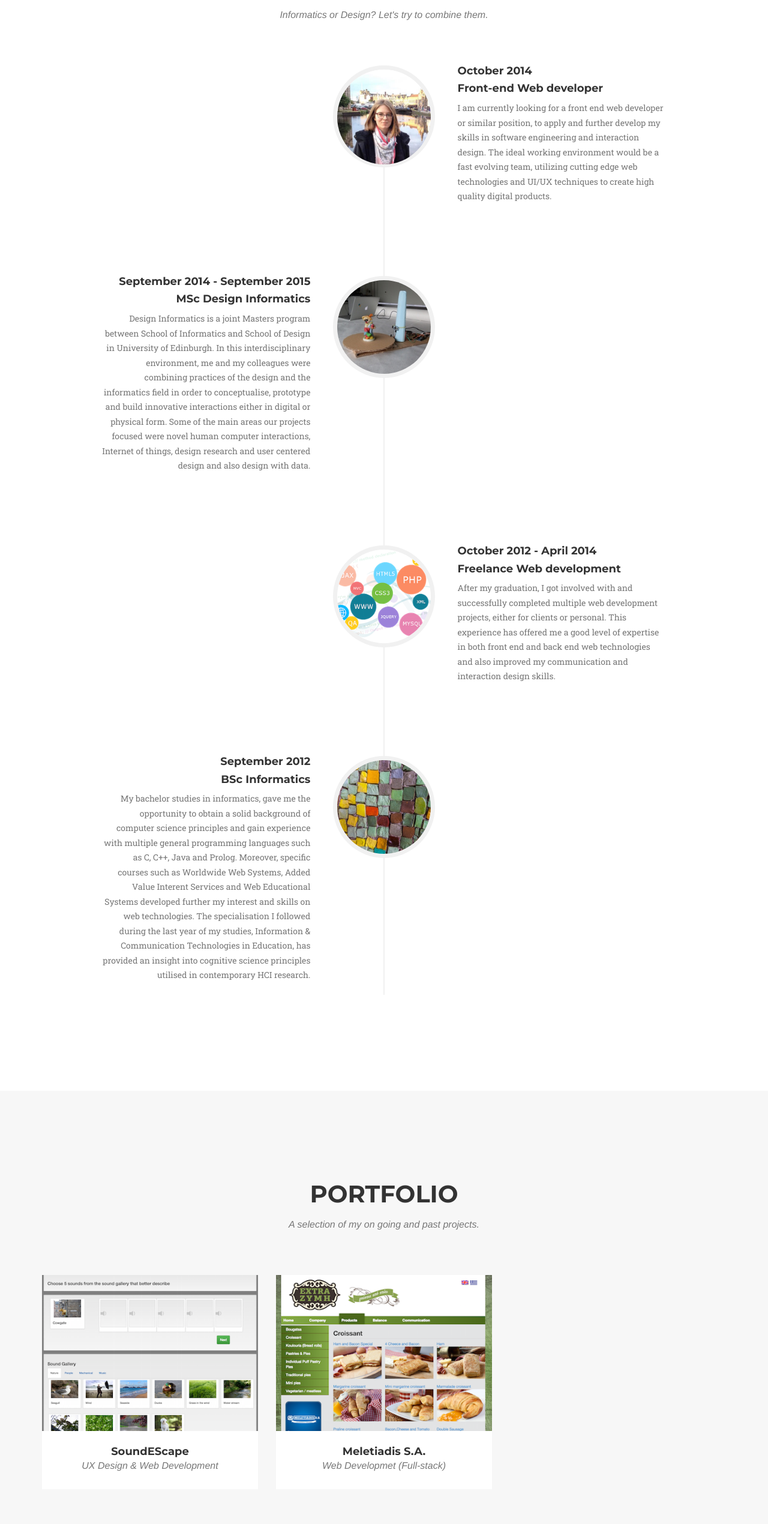
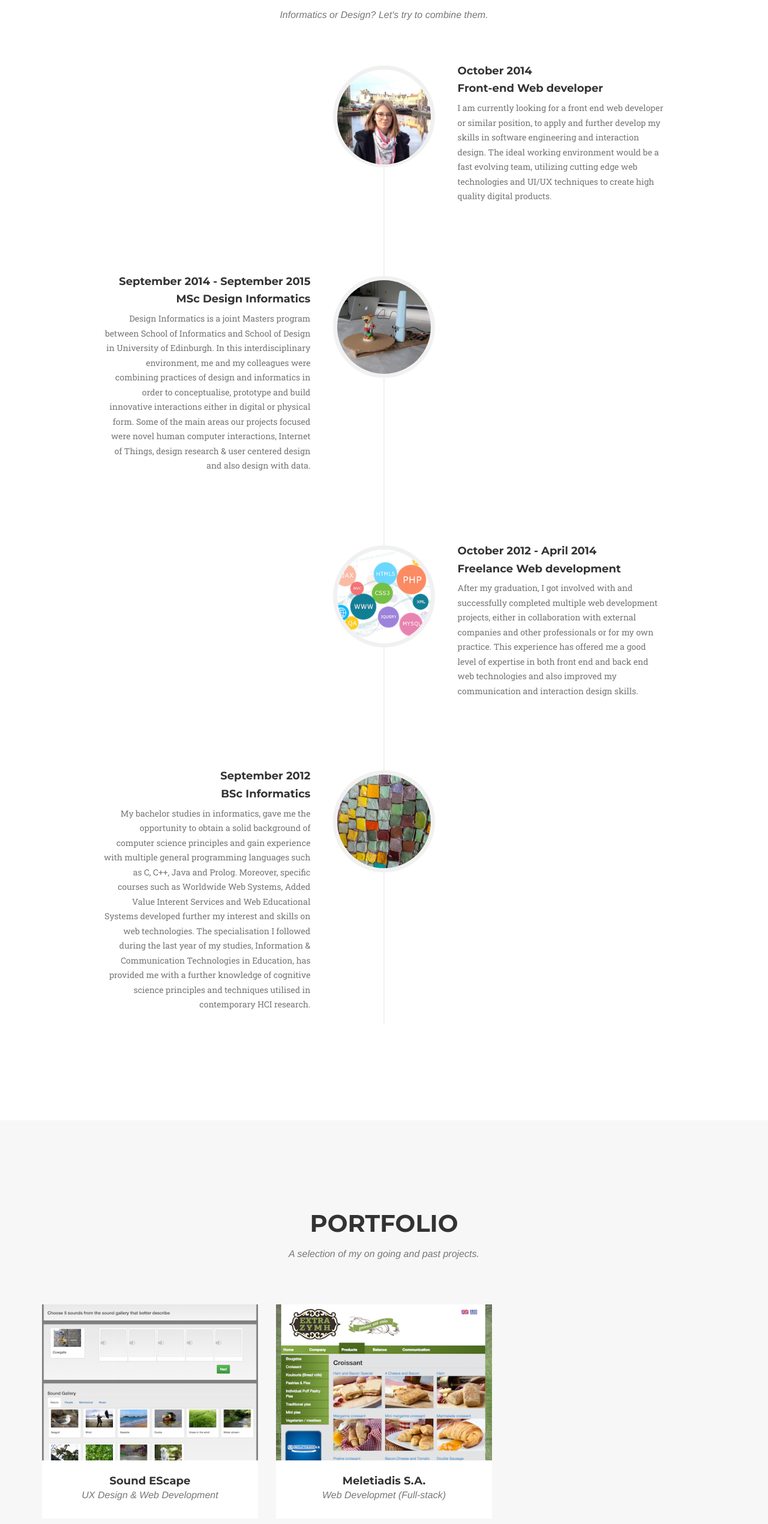
Before and after one commit to avaloukt/avaloukt.github.io, a plain HTML site: page index.html in a window 1280 px wide. Shown: the part 198-2738 px from the top of the page at 60% size. Drawn offline with nearby package versions, Linux system fonts and the light colour scheme; a web font is replaced by a local one.

Commit message:
X button on modal made smaller, typos and soundEscape modal picture fixed

```diff
--- a/css/agency.css
+++ b/css/agency.css
@@ -830,7 +830,7 @@ ul.social-buttons li a:active {
 .portfolio-modal .close-modal .lr {
     z-index: 1051;
     width: 1px;
-    height: 75px;
+    height: 55px;
     margin-left: 35px;
     background-color: #222;
     -webkit-transform: rotate(45deg);
@@ -841,7 +841,7 @@ ul.social-buttons li a:active {
 .portfolio-modal .close-modal .lr .rl {
     z-index: 1052;
     width: 1px;
-    height: 75px;
+    height: 55px;
     background-color: #222;
     -webkit-transform: rotate(90deg);
     -ms-transform: rotate(90deg);
--- a/index.html
+++ b/index.html
@@ -106,7 +106,7 @@
                                     <h4 class="subheading">MSc Design Informatics</h4>
                                 </div>
                                 <div class="timeline-body">
-                                    <p class="text-muted">Design Informatics is a joint Masters program between School of Informatics and School of Design in University of Edinburgh. In this interdisciplinary environment, me and my colleagues were combining practices of the design and the informatics field in order to conceptualise, prototype and build innovative interactions either in digital or physical form. Some of the main areas our projects focused were novel human computer interactions, Internet of things, design research and user centered design and also design with data. </p>
+                                    <p class="text-muted">Design Informatics is a joint Masters program between School of Informatics and School of Design in University of Edinburgh. In this interdisciplinary environment, me and my colleagues were combining practices of design and informatics in order to conceptualise, prototype and build innovative interactions either in digital or physical form. Some of the main areas our projects focused were novel human computer interactions, Internet of Things, design research & user centered design and also design with data. </p>
                                 </div>
                             </div>
                         </li>
@@ -120,7 +120,7 @@
                                     <h4 class="subheading">Freelance Web development</h4>
                                 </div>
                                 <div class="timeline-body">
-                                    <p class="text-muted"> After my graduation, I got involved with and successfully completed multiple web development projects, either for clients or personal. This experience has offered me a good level of expertise in both front end and back end web technologies and also improved my communication and interaction design skills.
+                                    <p class="text-muted"> After my graduation, I got involved with and successfully completed multiple web development projects, either in collaboration with external companies and other professionals or for my own practice. This experience has offered me a good level of expertise in both front end and back end web technologies and also improved my communication and interaction design skills.
                                     </p>
                                 </div>
                             </div>
@@ -135,7 +135,7 @@
                                     <h4 class="subheading">BSc Informatics</h4>
                                 </div>
                                 <div class="timeline-body">
-                                    <p class="text-muted">My bachelor studies in informatics, gave me the opportunity to obtain a solid background of  computer science principles and gain experience with multiple general programming languages such as C, C++, Java and Prolog. Moreover, specific courses such as Worldwide Web Systems, Added Value Interent Services and Web Educational Systems developed further my interest and skills on web technologies. The specialisation I followed during the last year of my studies, Information & Communication Technologies in Education, has provided an insight into cognitive science principles utilised in contemporary HCI research.
+                                    <p class="text-muted">My bachelor studies in informatics, gave me the opportunity to obtain a solid background of  computer science principles and gain experience with multiple general programming languages such as C, C++, Java and Prolog. Moreover, specific courses such as Worldwide Web Systems, Added Value Interent Services and Web Educational Systems developed further my interest and skills on web technologies. The specialisation I followed during the last year of my studies, Information & Communication Technologies in Education, has provided me with a further knowledge of cognitive science principles and techniques utilised in contemporary HCI research.
                                     </p>
                                 </div>
                             </div>
@@ -166,7 +166,7 @@
                         <img src="img/portfolio/soundEscape-thumb.png" class="img-responsive" alt="SoundEScape Interface">
                     </a>
                     <div class="portfolio-caption">
-                        <h4>SoundEScape</h4>
+                        <h4>Sound EScape</h4>
                         <p class="text-muted">UX Design & Web Development</p>
                     </div>
                 </div>
@@ -231,7 +231,7 @@
                     <div class="col-lg-8 col-lg-offset-2">
                         <div class="modal-body">
                             <!-- Project Details Go Here -->
-                            <h2>SoundEScape</h2>
+                            <h2>Sound EScape</h2>
                             <p class="item-intro text-muted">A web app for a tagging game.</p>
                             <a href="http://54.194.105.17/alkistis/laravel/public/home">
                                 <img class="img-responsive img-centered" src="img/portfolio/soundEScape.png" alt="Main SoundEScape Screen">
```
